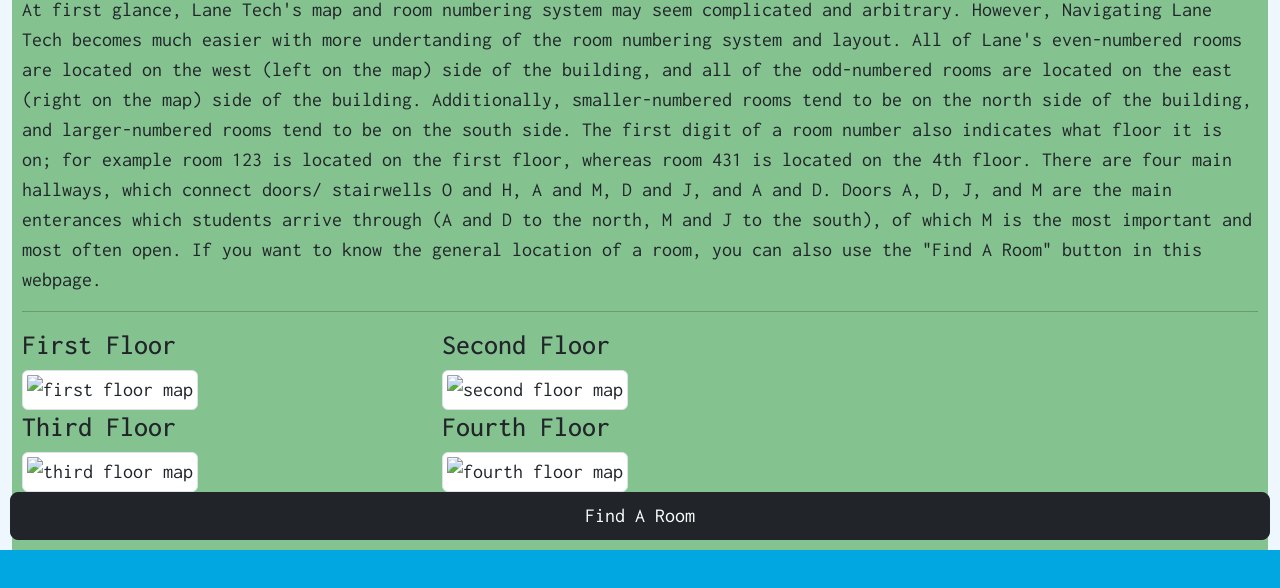
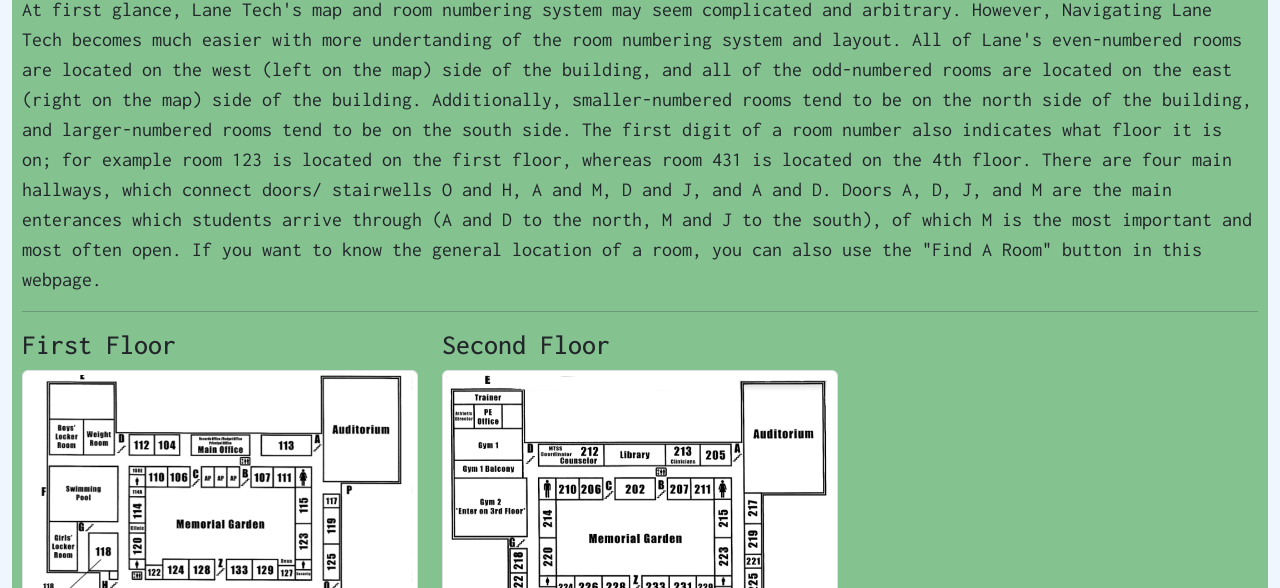
Before and after one commit to HWD1student/LaneSurvivalGuide, a plain HTML site: page maptips.html in a window 1280 px wide. Shown: the part 212-800 px from the top of the page. Drawn offline with nearby package versions, Linux system fonts and the light colour scheme.

Commit message:
Update maptips.html

```diff
--- a/maptips.html
+++ b/maptips.html
@@ -79,19 +79,19 @@
                         <div class="row">
                             <div class="col-sm-6">
                                 <h3>First Floor</h3>
-                                <img src="media/floor1.png" class="img-fluid img-thumbnail" alt="first floor map">
+                                <img src="floor1.png" class="img-fluid img-thumbnail" alt="first floor map">
                             </div>
                             <div class="col-sm-6">
                                 <h3>Second Floor</h3>
-                                <img src="media/floor2.png" class="img-fluid img-thumbnail" alt="second floor map">
+                                <img src="floor2.png" class="img-fluid img-thumbnail" alt="second floor map">
                             </div>
                             <div class="col-sm-6">
                                 <h3>Third Floor</h3>
-                                <img src="media/floor3.png" class="img-fluid img-thumbnail" alt="third floor map">
+                                <img src="floor3.png" class="img-fluid img-thumbnail" alt="third floor map">
                             </div>
                             <div class="col-sm-6">
                                 <h3>Fourth Floor</h3>
-                                <img src="media/floor4.png" class="img-fluid img-thumbnail" alt="fourth floor map">
+                                <img src="floor4.png" class="img-fluid img-thumbnail" alt="fourth floor map">
                             </div>
                         </div>
                     </div>
```
